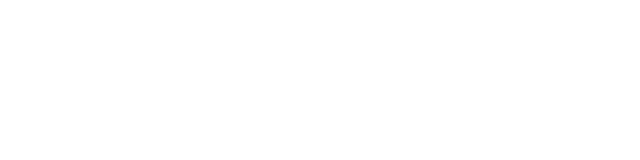
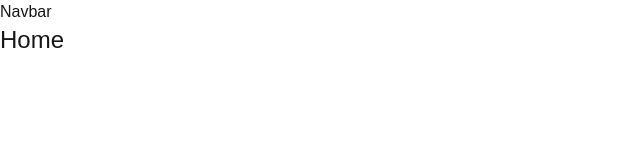
Before and after one commit to Nathan-Mwai/kenya-pitch, a Next.js app: page / in a window 1280 px wide. Shown: the top 160 px of the page, without its empty margins (0-640 px from the left). Built offline with nearby package versions, Linux system fonts and the light colour scheme.

Commit message:
Setting up the layout

```diff
--- /dev/null
+++ b/app/(root)/layout.tsx
@@ -0,0 +1,11 @@
+import React from "react";
+import Navbar from "../components/Navbar";
+
+export default function rootLayout({children}: Readonly<{children : React.ReactNode}>) {
+    return (
+        <main className="font-work-sans">
+            <Navbar/>
+            {children}
+        </main>
+    )
+}
--- a/app/page.tsx
+++ b/app/(root)/page.tsx
@@ -3,6 +3,7 @@
 export default function Home() {
   return (
     <>
+    <h1 className="text-2xl">Home</h1>
     </>
   );
 }
--- /dev/null
+++ b/app/components/Navbar.tsx
@@ -0,0 +1,9 @@
+import React from 'react'
+
+const Navbar = () => {
+  return (
+    <div>Navbar</div>
+  )
+}
+
+export default Navbar
```
